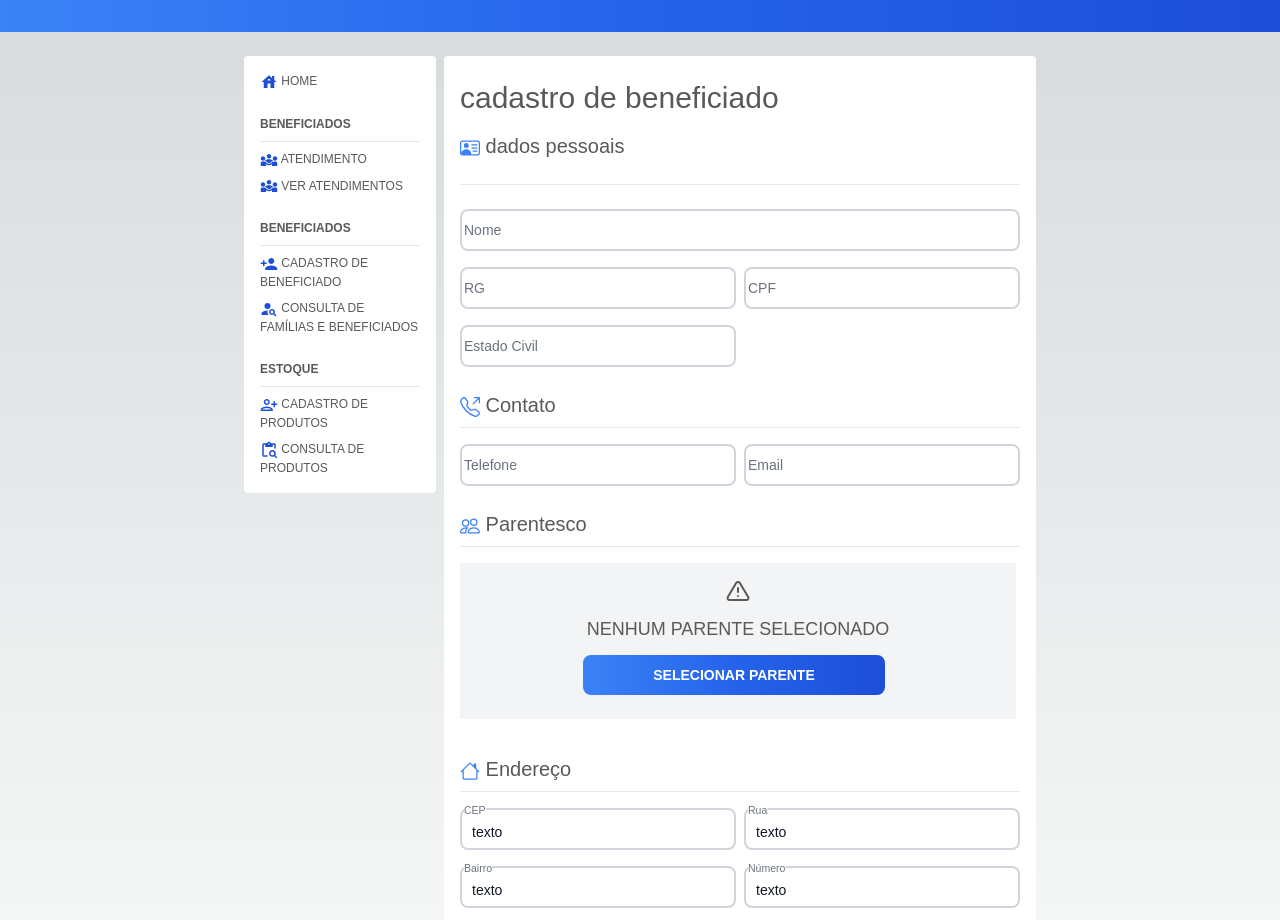
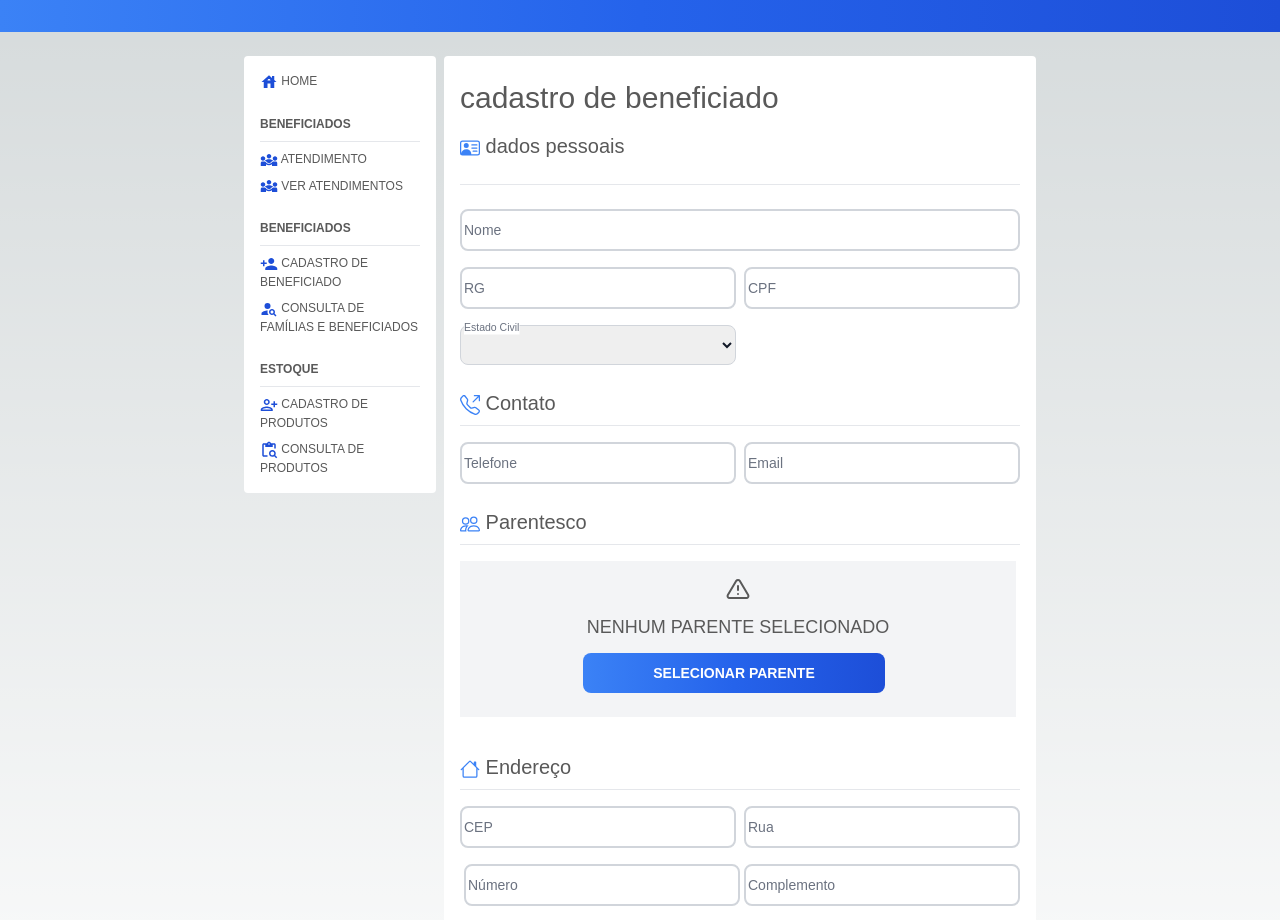
Before and after one commit to hugodk33/gerenciador-de-doacoes, a Next.js app: page /registro-de-beneficiado in a window 1280 px wide. Shown: the top 920 px of the page. Built offline with nearby package versions, Linux system fonts and the light colour scheme.

Commit message:
fix interface

```diff
--- a/src/app/page.tsx
+++ b/src/app/page.tsx
@@ -1,7 +1,7 @@
 'use client'
 
 import { Btn } from '@/components/template/btn';
-import { InputText , InputPassword } from '../components/template/input'
+import { InputText } from '../components/template/input'
 import axios from 'axios';
 
 export default function Home() {
@@ -41,7 +41,7 @@ export default function Home() {
         <div className='flex flex-col p-8 gap-4 columns-sm rounded w-full max-w-sm shadow-black-500/50 bg-white'>
           <InputText label="Usuário" value={''}/>
           <span style={{height: '5px', width: '100%'}} />
-          <InputPassword label="Senha"/>
+          {/* <InputPassword label="Senha"/> */}
           <span style={{height: '5px', width: '100%'}} />
           <Btn onClick={() => getteste()}> ENTRAR </Btn>
         </div>
--- a/src/app/registro-de-beneficiado/page.tsx
+++ b/src/app/registro-de-beneficiado/page.tsx
@@ -1,26 +1,33 @@
 "use client";
 import { BsHouse, BsPeople, BsPersonVcard, BsTelephoneOutbound } from 'react-icons/bs'
-import { AiFillSave } from 'react-icons/ai'
+import { AiFillSave, AiOutlineCloseCircle } from 'react-icons/ai'
 import { MainCtnHorizontal } from '@/components/template/mainctn'
 import SideMenu from '@/components/sections/sidemenu'
 import Content from '@/components/sections/content';
 import Header from '@/components/sections/header';
-import { InputTextForms } from '@/components/template/input'
-import { Btn  } from '@/components/template/btn'
+import { InputSelect, InputTextForms } from '@/components/template/input'
+import { Btn, BtnR } from '@/components/template/btn'
 import BeneficiarysList from '@/components/sections/beneficiarysList';
 import axios from 'axios';
 import { useEffect, useState } from 'react';
+import { ModalSm } from '@/components/template/modal';
+import { FiAlertTriangle } from 'react-icons/fi';
 
 type data = {
   name: string | null,
   birthday: Date | null,
   RG: number | null,
   CPF: number | null,
-  maritial_status: string | null,
+  maritial_status:  string | number | null | undefined,
   kinship: number | null,
   address: number | null,
   email: string | null,
   phone: number | null,
+  CEP: number | null,
+  street: string | null,
+  complement: string | null,
+  number: number | null,
+
 }
 
 const initialData = {
@@ -33,6 +40,11 @@ const initialData = {
   address: null,
   email: null,
   phone: null,
+  CEP: null,
+  street: null,
+  complement: null,
+  number: null,
+
 }
 
 //'2023-07-01 21:37:37'
@@ -40,6 +52,8 @@ const initialData = {
 export default function ClientRegister() {
 
   const [dataForm, setDataForm] = useState<data>(initialData)
+  const [alertModalSucess, setAlertModalSuccess] = useState(false)
+  const [alertModalError, setAlertModalError] = useState(false)
 
   const handleForm = (value: React.ChangeEvent<HTMLInputElement>) => {
     const index = value.target.id
@@ -49,11 +63,20 @@ export default function ClientRegister() {
     setDataForm(tempData)
   }
 
-  const sendForm = () => {
+  const handleSelect = (value: string | number | null | undefined) => {
+    const index = dataForm
+    index.maritial_status = value
+    setDataForm(index)
+  }
+
+  const sendForm = async () => {
+    const now = new Date();
+
     try {
-      const response = axios('http://localhost:3333/clients', {
-        method: 'POST',
-        params: {
+      if (isFormValid()) {
+        const clientResponse = await axios.post(
+          'http://localhost:3333/clients',
+          {
             name: dataForm.name,
             birthday: '2023-07-01',
             RG: dataForm.RG,
@@ -64,31 +87,59 @@ export default function ClientRegister() {
             kinship: 1,
             address: 1
           },
+          {
             headers: {
               'Content-Type': 'application/json',
-          'Accept': 'application/json'
+              Accept: 'application/json'
             }
-      })
+          }
+        );
 
-        .then(function (response) {
-          console.log(response);
-        })
+        // Verificar se a requisição para /clients foi bem-sucedida
+        if (clientResponse.status === 200) {
+          const addressResponse = await axios.post(
+            'http://localhost:3333/address',
+            {
+              CEP: dataForm.CEP,
+              street: dataForm.street,
+              number: dataForm.number,
+              address: dataForm.address
+            },
+            {
+              headers: {
+                'Content-Type': 'application/json',
+                Accept: 'application/json'
+              }
+            }
+          );
 
-        .catch(function (error) {
-          console.log(error);
-        })
-
-        .finally(function () {
-          // always executed
-        });
+          // Verificar se a requisição para /address foi bem-sucedida
+          if (addressResponse.status === 200) {
+            setAlertModalSuccess(true);
+            setDataForm(initialData);
+          } else {
+            setAlertModalError(true);
+          }
+        } else {
+          setAlertModalError(true);
+        }
+      } else {
+        setAlertModalError(true);
+      }
     } catch (error) {
       console.error(error);
+      setAlertModalError(true);
     }
+  };
+
+  const isFormValid = () => {
+    if (!dataForm.name || !dataForm.RG || !dataForm.CPF || !dataForm.phone) {
+      return false; // Retorna false se algum campo estiver vazio
     }
 
-  // useEffect(() => {
+    return true; // Retorna true se o formulário estiver válido
+  };
 
-  // }, [dataForm])
 
   return (
     <MainCtnHorizontal>
@@ -109,7 +160,7 @@ export default function ClientRegister() {
             <InputTextForms id={'CPF'} label="CPF" value={dataForm.CPF} onChange={(e) => handleForm(e)} />
           </span>
           <span className="inline-block sm:w-full md:w-6/12 md:pr-1 pt-4" >
-            <InputTextForms id={'maritial_status'} label="Estado Civil" value={dataForm.maritial_status} onChange={(e) => handleForm(e)} />
+            <InputSelect id={'maritial_status'} label="Estado Civil" value={dataForm.maritial_status} onChange={(e) => handleSelect(e)} />
           </span>
           <h3 className='text-xl pb-2 pt-6'><BsTelephoneOutbound className="inline-block text-blue-500" /> Contato</h3>
           <hr />
@@ -127,65 +178,40 @@ export default function ClientRegister() {
           <h3 className='text-xl pb-2 pt-6'><BsHouse className="inline-block text-blue-500" /> Endereço</h3>
           <hr />
           <span className="inline-block sm:w-full md:w-6/12 md:pr-1 pt-4" >
-            <InputTextForms label="CEP" value='texto' onChange={(e) => console.log(e)} />
+            <InputTextForms id="CEP" label="CEP" value={dataForm.CEP}  onChange={(e) => console.log(e)} />
           </span>
           <span className="inline-block sm:w-full md:w-6/12 md:pl-1 pt-4" >
-            <InputTextForms label="Rua" value='texto' onChange={(e) => console.log(e)} />
+            <InputTextForms id="street" label="Rua" value={dataForm.street}  onChange={(e) => console.log(e)} />
+          </span>
+          <span className="inline-block sm:w-full md:w-6/12 md:pl-1 pt-4" >
+            <InputTextForms id="number" label="Número"  value={dataForm.number} onChange={(e) => console.log(e)} />
+          </span>
+          <span className="inline-block sm:w-full md:w-6/12 md:pl-1 pt-4" >
+            <InputTextForms id="complement" label="Complemento" value={dataForm.complement}  onChange={(e) => console.log(e)} />
           </span>
           <span className="inline-block sm:w-full md:w-6/12 md:pr-1 pt-4" >
-            <InputTextForms label="Bairro" value='texto' onChange={(e) => console.log(e)} />
-          </span>
-          <span className="inline-block sm:w-full md:w-6/12 md:pl-1 pt-4" >
-            <InputTextForms label="Número" value='texto' onChange={(e) => console.log(e)} />
-          </span>
-          <span className="inline-block sm:w-full md:w-6/12 md:pr-1 pt-4" >
-            <InputTextForms label="Bairro" value='texto' onChange={(e) => console.log(e)} />
-          </span>
-          <span className="inline-block sm:w-full md:w-6/12 md:pl-1 pt-4" >
-            <InputTextForms label="Complemento" value='texto' onChange={(e) => console.log(e)} />
-          </span>
-          <span className="inline-block sm:w-full md:w-full md:pr-1 pt-4" >
             <Btn onClick={() => sendForm()}><AiFillSave className="inline-block" /> Registrar </Btn>
           </span>
         </Content>
+        <ModalSm isOpen={alertModalSucess}>
+          <span className="absolute" style={{ right: 5, top: 10 }}>
+            <BtnR onClick={() => setAlertModalSuccess(false)}><AiOutlineCloseCircle style={{ fontSize: '24px', marginTop: '8px' }} /></BtnR>
+          </span>
+          <span className="flex flex-col items-center justify-items-center content-center pt-20">
+            <FiAlertTriangle className="text-2xl mb-3" />
+            <h1 className="uppercase mb-3 text-lg"> Beneficiado cadastrado com sucesso! </h1>
+          </span>
+        </ModalSm>
+        <ModalSm isOpen={alertModalError}>
+          <span className="absolute" style={{ right: 5, top: 10 }}>
+            <BtnR onClick={() => setAlertModalError(false)}><AiOutlineCloseCircle style={{ fontSize: '24px', marginTop: '8px' }} /></BtnR>
+          </span>
+          <span className="flex flex-col items-center justify-items-center content-center pt-20">
+            <FiAlertTriangle className="text-2xl mb-3" />
+            <h1 className="uppercase mb-3 text-lg"> Algo não ocorreu como devia! <br /><b>Beneficiado não cadastrado</b></h1>
+          </span>
+        </ModalSm>
       </div>
     </MainCtnHorizontal>
   );
 }
-
-// const beneficiaryRegister = () => {
-
-//   try {
-//     const response = axios('http://localhost:3333/clients', {
-//       method: 'POST',
-//       params: {
-//         name: 'aterrajaficou',
-//         password: 'hugohugo',
-//         birthday: '2023-07-01 21:37:37',
-//         RG: 1234567,
-//         CPF: 12345678910,
-//         maritial_statuts: 'solteiro',
-//         kinship: 1,
-//         address: 1
-//       },
-//       headers: {
-//         'Content-Type': 'application/json',
-//         'Accept': 'application/json',
-//       }
-//     })
-
-//       .then(function (response) {
-//         console.log(response);
-//       })
-
-//       .catch(function (error) {
-//         console.log(error);
-//       })
-
-//       .finally(function () {
-//         // always executed
-//       });
-//   } catch (error) {
-//     console.error(error);
-//   }
-// }
--- a/src/components/sections/beneficiarysList.tsx
+++ b/src/components/sections/beneficiarysList.tsx
@@ -22,6 +22,7 @@ const customStyles = {
         width: '60%'
     },
     overlay: {
+        backgroundColor: 'rgb(38 110 153 / 75%)',
         zIndex: '9999'
     }
 };
--- a/src/components/template/input.tsx
+++ b/src/components/template/input.tsx
@@ -1,3 +1,4 @@
+import { useState } from "react";
 import { ChangeEvent } from "react";
 
 export function InputText({
@@ -35,42 +36,63 @@ export function InputTextForms({
         className="block px-2.5 pb-1.5 pt-3 w-full text-sm text-gray-900 bg-transparent rounded-lg border-2 border-gray-300 appearance-none focus:outline-none focus:ring-0 focus:border-blue-600 peer"
         placeholder=" "
         onChange={(e) => onChange(e)}
-        value={value?value:''}
+        value={value ? value : ''}
       />
-      <label htmlFor="small_outlined" className="bg-white absolute text-sm text-gray-500 duration-300 transform -translate-y-3 scale-75 top-1 z-10 origin-[0] bg-white peer-focus:px-2 peer-focus:text-blue-600 peer-focus:dark:text-blue-500 peer-placeholder-shown:scale-100 peer-placeholder-shown:-translate-y-1/2 peer-placeholder-shown:top-1/2 peer-focus:top-1 peer-focus:scale-75 peer-focus:-translate-y-3 left-1">{ label }</label>
+      <label htmlFor="small_outlined" className="bg-white absolute text-sm text-gray-500 duration-300 transform -translate-y-3 scale-75 top-1 z-10 origin-[0] bg-white peer-focus:px-2 peer-focus:text-blue-600 peer-focus:dark:text-blue-500 peer-placeholder-shown:scale-100 peer-placeholder-shown:-translate-y-1/2 peer-placeholder-shown:top-1/2 peer-focus:top-1 peer-focus:scale-75 peer-focus:-translate-y-3 left-1">{label}</label>
     </div>
   )
 }
 
-export function InputSelect({
-  label
-}: {
+type Option = {
+  value: string;
   label: string;
-}) {
+};
+
+type InputSelectProps = {
+  label: string;
+  options?: Option[];
+  id?: string;
+  onChange?: (value: string) => void;
+  value?: number | string | null | undefined;
+};
+
+export function InputSelect({ label, options = [], id, onChange }: InputSelectProps) {
+  const [selectedValue, setSelectedValue] = useState<string>('');
+
+  const handleOnChange = (event: React.ChangeEvent<HTMLSelectElement>) => {
+    const value = event.target.value;
+    setSelectedValue(value);
+    if (onChange) {
+      onChange(value); // Chama o callback para enviar o valor selecionado ao componente pai
+    }
+  };
+
   return (
     <div className="relative">
-      <select  id="small_outlined_select"  className="border border-gray-300 text-gray-900 text-sm rounded-lg focus:ring-blue-500 focus:border-blue-500 block w-full p-2.5">
-        <option value="">!!</option>
-        <option value="">!</option>
-        <option value="">!</option>
+      <select
+        id={id}
+        className="border border-gray-300 text-gray-900 text-sm rounded-lg focus:ring-blue-500 focus:border-blue-500 block w-full p-2.5"
+        onChange={handleOnChange} // Adiciona o evento onchange
+        value={selectedValue} // Define o valor selecionado
+      >
+        {options
+          ? options.map((option) => (
+              <option key={option.value} value={option.value}>
+                {option.label}
+              </option>
+            ))
+          : null}
       </select>
-      <label htmlFor="small_outlined" className="bg-white absolute text-sm text-gray-500 duration-300 transform -translate-y-3 scale-75 top-1 z-10 origin-[0] bg-white peer-focus:px-2 peer-focus:text-blue-600 peer-focus:dark:text-blue-500 peer-placeholder-shown:scale-100 peer-placeholder-shown:-translate-y-1/2 peer-placeholder-shown:top-1/2 peer-focus:top-1 peer-focus:scale-75 peer-focus:-translate-y-3 left-1">{ label }</label>
+      <label
+        htmlFor={id}
+        className="bg-white absolute text-sm text-gray-500 duration-300 transform -translate-y-3 scale-75 top-1 z-10 origin-[0] bg-white peer-focus:px-2 peer-focus:text-blue-600 peer-focus:dark:text-blue-500 peer-placeholder-shown:scale-100 peer-placeholder-shown:-translate-y-1/2 peer-placeholder-shown:top-1/2 peer-focus:top-1 peer-focus:scale-75 peer-focus:-translate-y-3 left-1"
+      >
+        {label}
+      </label>
     </div>
-  )
+  );
 }
 
-export function InputPassword({
-  label
-}: {
-  label: string;
-}) {
-  return (
-    <div className="relative z-0">
-      <input type="password" id="small_standard" className="block w-full px-0 py-2 text-sm text-gray-900 bg-transparent border-0 border-b-2 border-gray-300 appearance-none dark:text-white dark:focus:border-blue-500 focus:outline-none focus:ring-0 focus:border-blue-600 peer" placeholder=" " />
-      <label htmlFor="small_standard" className="bg-white absolute text-sm text-gray-500 dark:text-gray-400 duration-300 transform -translate-y-6 scale-75 top-3 -z-10 origin-[0] peer-focus:left-0 peer-focus:text-blue-600 peer-focus:dark:text-blue-500 peer-placeholder-shown:scale-100 peer-placeholder-shown:translate-y-0 peer-focus:scale-75 peer-focus:-translate-y-6">{label}</label>
-    </div>
-  )
-}
 
 export function InputTextArea({
   label
--- /dev/null
+++ b/src/components/template/modal.tsx
@@ -0,0 +1,63 @@
+import Modal from 'react-modal';
+
+interface ModalProps {
+    children: React.ReactNode
+    isOpen: boolean
+}
+
+const ModaLXStyle = {
+    content: {
+        top: '50%',
+        left: '50%',
+        right: 'auto',
+        bottom: 'auto',
+        marginRight: '-50%',
+        transform: 'translate(-50%, -50%)',
+        zIndex: '9999',
+        minWidth: 300,
+        minHeight: 300,
+        width: '60%'
+    },
+    overlay: {
+        backgroundColor: 'rgb(38 110 153 / 75%)',
+        zIndex: '9999'
+    }
+};
+
+const ModaLSMtyle = {
+    content: {
+        top: '50%',
+        left: '50%',
+        right: 'auto',
+        bottom: 'auto',
+        marginRight: '-50%',
+        transform: 'translate(-50%, -50%)',
+        zIndex: '9999',
+        minWidth: 300,
+        minHeight: 300,
+        width: '40%'
+    },
+    overlay: {
+        backgroundColor: 'rgb(38 110 153 / 75%)',
+        zIndex: '9999'
+    }
+};
+
+export const Modallx: React.FC<ModalProps> = ({ children, isOpen }) => {
+    return (
+      <Modal isOpen={isOpen} style={ModaLXStyle} ariaHideApp={false}>
+        {children}
+      </Modal>
+    );
+};
+
+
+export const ModalSm: React.FC<ModalProps> = ({ children, isOpen }) => {
+    return (
+        <Modal isOpen={isOpen} style={ModaLSMtyle} ariaHideApp={false}>
+            {
+                children
+            }
+        </Modal>
+    )
+};
```
Lines whose indentation alone changed are shown as unchanged.
